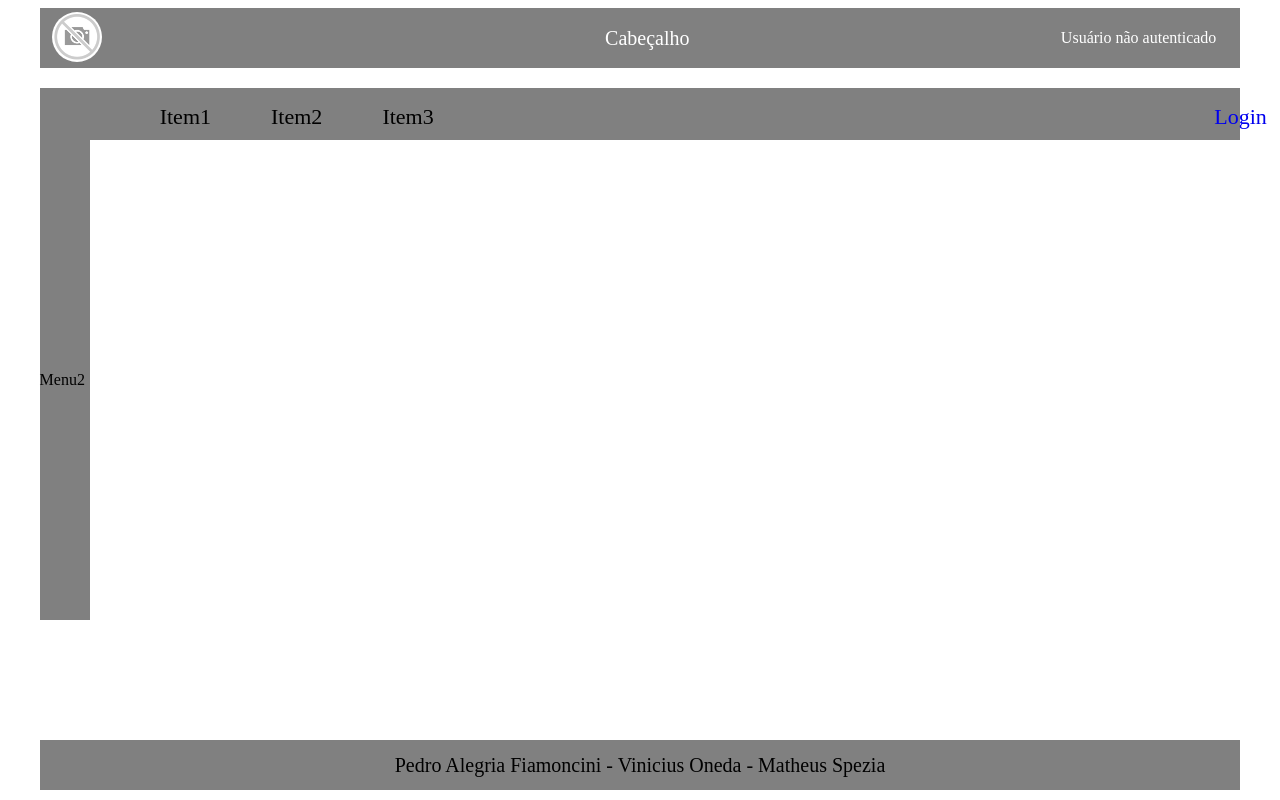
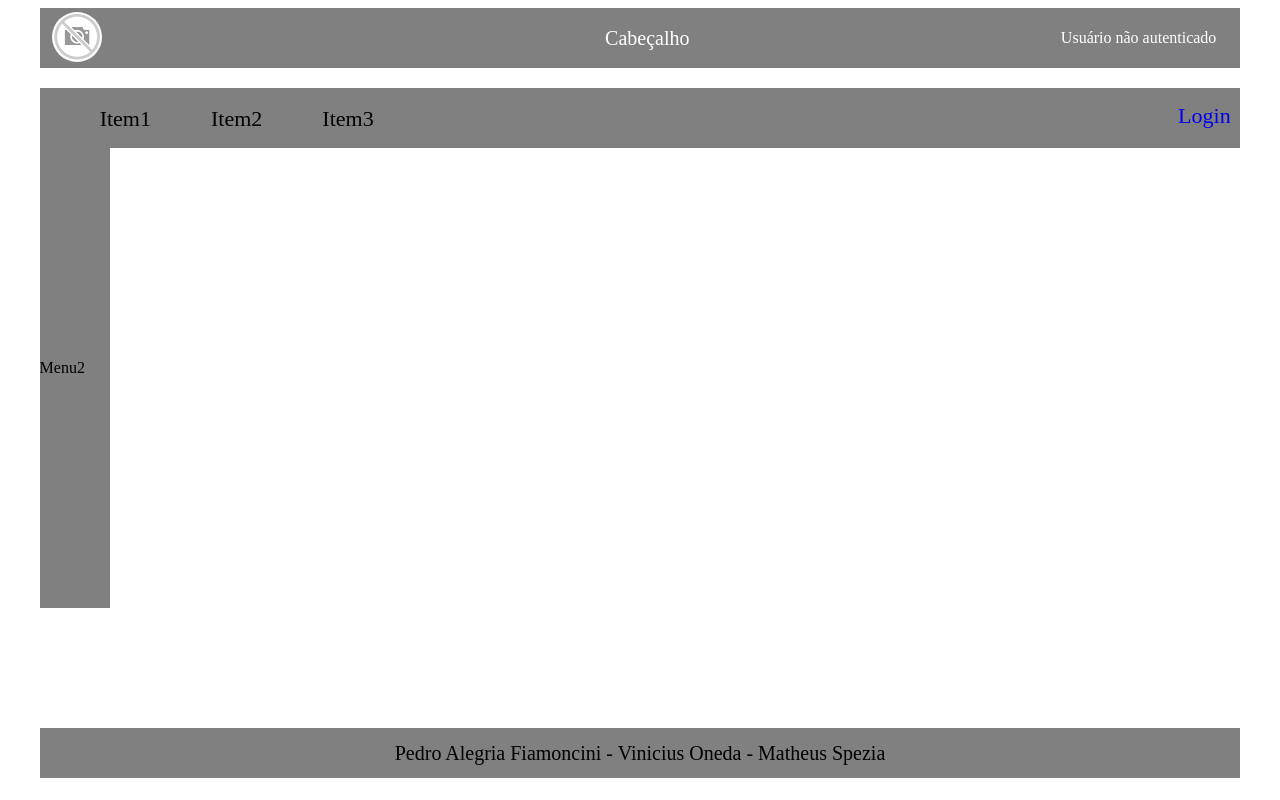
Before and after one commit to Fiamoncini/Prova-WEB-1, a plain HTML site: page index.html in a window 1280 px wide. Drawn offline with Linux system fonts and the light colour scheme.

Commit message:
ajustado login

```diff
--- a/style.css
+++ b/style.css
@@ -20,14 +20,13 @@ header{
   width: 95%;
   margin: auto;
   display: flex;
-  height: 50px;
-  margin-top: 20px;
+  height: 60px;
+  top: 20px;
   position: relative;
-  height: 6.5vh;
 }
 #item1{
   position: relative;
-  left: 10%;
+  left: 5%;
   top: 30%;
   font-size: 22px;
 }
@@ -36,20 +35,22 @@ header{
 }
 #item2{
   position: relative;
-  left: 15%;
+  left: 10%;
   top: 30%;
   font-size: 22px;
 }
 #item3{
   position: relative;
-  left: 20%;
+  left: 15%;
   top: 30%;
   font-size: 22px;
 }
 #login{
-  position: relative;
-  left: 85%;
-  top: 30%;
+  position: absolute;
+  left: 97%;
+  top: 25%;
+  transform: translateX(-50%);
+  margin: auto;
   font-size: 22px;
   text-decoration: none
 }
@@ -58,7 +59,7 @@ header{
   height: 60vh;
   position: relative;
   left: 2.5%;
-  width: 4%;
+  width: 70px;
   display: flex;
   justify-content: space-between;
   align-items: center;
```
